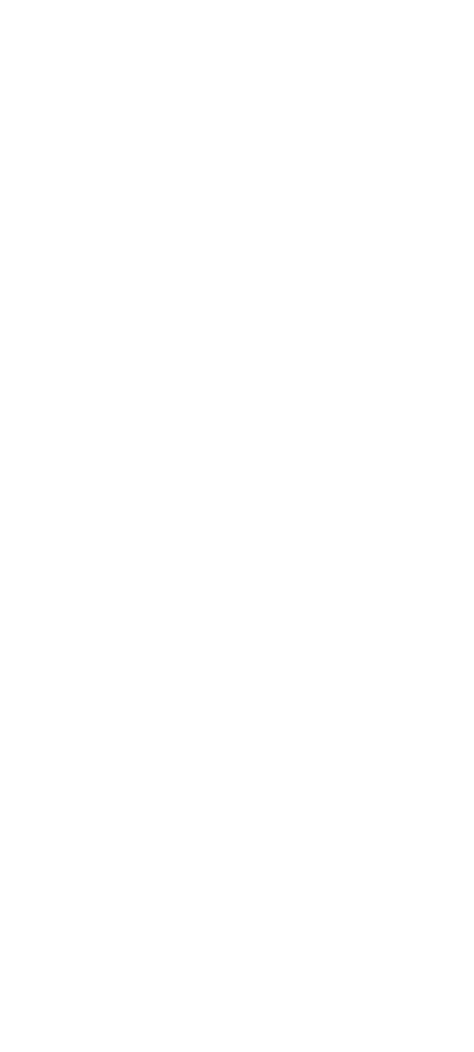
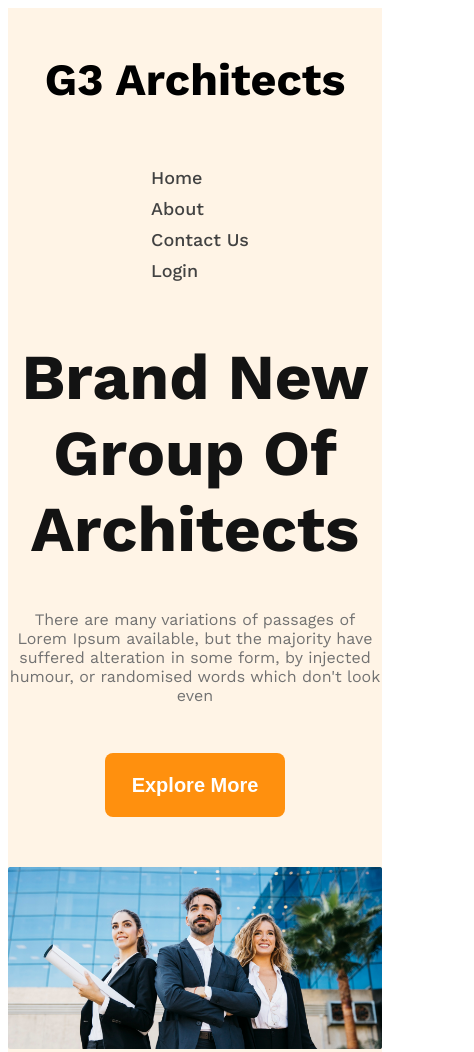
Before and after one commit to shawonstack/g3-architects-project, a plain HTML site: page index.html in a window 390 px wide. Shown: the top 1052 px of the page, 474 px wide, since content can reach past the window. Before the commit the page ends 844 px from the top, so only its background shows below. Drawn offline with nearby package versions, Linux system fonts and the light colour scheme.

Commit message:
navbar and banner section completed with styles and responsive2 different devices

```diff
--- a/index.html
+++ b/index.html
@@ -1,23 +1,69 @@
 <!DOCTYPE html>
 <html lang="en">
+
 <head>
     <meta charset="UTF-8">
     <meta name="viewport" content="width=device-width, initial-scale=1.0">
-    <title>G3 Architects</title>
-    <link rel="preconnect" href="https://fonts.googleapis.com">
-<link rel="preconnect" href="https://fonts.gstatic.com" crossorigin>
-<link href="https://fonts.googleapis.com/css2?family=Inter:ital,opsz,wght@0,14..32,100..900;1,14..32,100..900&family=Open+Sans:ital,wght@0,300..800;1,300..800&family=Work+Sans:ital,wght@0,100..900;1,100..900&display=swap" rel="stylesheet">
-<link rel="stylesheet" href="styles/styles.css">
+    <title>g3 Architects</title>
+    <link rel="stylesheet" href="styles/styles.css">
 </head>
-<body>
-    <header>
 
+<body class="work-sans-font">
+
+    <!-- navbarand banner  start here  -->
+
+    <header class="bg-light">
+        <nav class="navbar display-flex">
+            <h3 class=" brand"> G3 Architects</h3>
+            <ul class="nav-links display-flex">
+                <li class="nav-item"> <a href="" class="nav-link">Home</a></li>
+                <li class="nav-item"> <a href="" class="nav-link ">About</a></li>
+                <li class="nav-item"> <a href="" class="nav-link">Contact Us</a></li>
+                <li class="nav-item"> <a href=" " class="nav-link">Login</a></li>
+            </ul>
+        </nav>
+
+        <div class="banner">
+            <div class="banner-content">
+                <h1 class=" banner-title">Brand New Group Of Architects</h1>
+                <p class="banner-description">There are many variations of passages of Lorem Ipsum available, but
+                    the
+                    majority have suffered alteration in some form, by injected humour, or randomised words which
+                    don't
+                    look even</p>
+                <button class="btn-primary">Explore More</button>
+            </div>
+            <img class="banner-image"  src="images/banner.png" alt="">
+        </div>
     </header>
+<!-- navbar and banner end  -->
+
     <main>
+        <section class="teams display-flex">
+            <div class="team-image-container">
+                <img src="images/team1.png" alt="">
+                <img src="images/team2.png" alt="">
+                <img src="images/team3.png" alt="">
+                <img src="images/team4.png" alt="">
 
+            </div>
+            <div class="our-features">
+                <h3 class="feature-title">Quick list <span class="bold">of Our</span> <span class="color">Features</span></h3>
+                <p class="feature-description">There are many variations of passages of Lorem Ipsum available, but the majority have suffered alteration in some form, by injected humour, or randomised words which don't look even</p>
+                <button class="btn-primary">Explore More</button>
+            </div>
+
+
+        </section>
+        <section>
+
+        </section>
+        <!-- some facts  -->
+         <section class="some-facts">
+
+         </section>
     </main>
-    <footer>
 
-    </footer>
 </body>
+
 </html>
--- a/styles/styles.css
+++ b/styles/styles.css
@@ -0,0 +1,168 @@
+@import url('https://fonts.googleapis.com/css2?family=Work+Sans:ital,wght@0,100..900;1,100..900&display=swap');
+
+.work-sans-font {
+    font-family: "Work Sans", sans-serif;
+    font-optical-sizing: auto;
+    font-weight: 400;
+    font-style: normal;
+}
+
+/* shared related styles */
+.display-flex {
+    display: flex;
+}
+
+
+/* header related tyles */
+
+.bg-light{
+    background-color: rgba(255, 144, 14, 0.1);
+    width: 100%;
+}
+
+/* navbar related styles */
+.navbar {
+   justify-content: space-between;
+   align-items: center;
+}
+
+.nav-item {
+    list-style: none;
+    margin-right: 30px;
+}
+
+.nav-link {
+  text-decoration: none;
+  font-weight: 500;
+  color: #424242;
+  font-size: 18px;
+  /* margin: 63 240 1233 1204; */
+}
+
+
+
+.navbar , .banner{
+    max-width:1440px;
+    margin: 0 auto;
+}
+.brand{
+    font-weight: 700;
+    font-size: 2.8rem;
+}
+
+
+/* baner related style  */
+ .banner-content{
+    max-width:850px ;
+    margin: 0 auto;
+    text-align: center;
+
+
+ }
+
+  .banner-title{
+    font-weight: 700;
+    color: #131313;
+    font-size: 4rem;
+  }
+
+  .banner-description{
+    color: #727272;
+    font-size: 16px;
+  }
+
+  .btn-primary{
+    width: 180px;
+    height: 64px;
+    border-radius: 8px;
+    margin-bottom: 50px;
+    margin-top: 32px;
+    background-color: #FF900E;
+    color: #FFFFFF;
+    border: none;
+    padding: 20px 25px;
+    font-weight: 600;
+    font-size: 1.25rem;
+  }
+  .banner img{
+    width: 100%;
+    /* height: 700px; */
+  }
+
+
+
+  main{
+    max-width: 1440px;
+    margin: 0 auto;
+  }
+
+  /* teams and featured related styles  */
+  main > section{
+    margin-top: 130px;
+  }
+
+
+  .teams{
+    align-items: center;
+  }
+
+  .team-image-container{
+    display: grid;
+    grid-template-columns: repeat(2, 1fr);
+    gap: 24px;
+  }
+
+  .our-features{
+    margin-left: 130px;
+    color: #727272;
+    width: 537px;
+  }
+
+  .feature-title{
+    font-size: 2.81rem;
+    font-weight: 500;
+    /* width: 468px; */
+    /* width: 106px; */
+  }
+
+  .bold{
+    color: #131313;
+    font-weight: bold;
+  }
+  .color{
+    color: #FF900E;
+    font-weight: bold ;
+  }
+
+
+  /* responsive media queary */
+
+  @media screen and (max-width:576px) {
+    .navbar,
+    .nav-links,
+    .teams{
+        flex-direction: column;
+    }
+    .nav-links{
+        gap: 10px;
+    }
+    .team-image-container{
+        grid-template-columns: repeat(1, 1fr);
+    }
+    .our-features{
+        margin-left: 20px;
+
+    }
+  }
+
+  /* medium size device respnsive  */
+
+@media screen and (min-width:576px) and (max-width:992px){
+    .teams{
+        flex-direction: column;
+    }
+    .our-features{
+        margin: 50px auto;
+    }
+
+}
```
